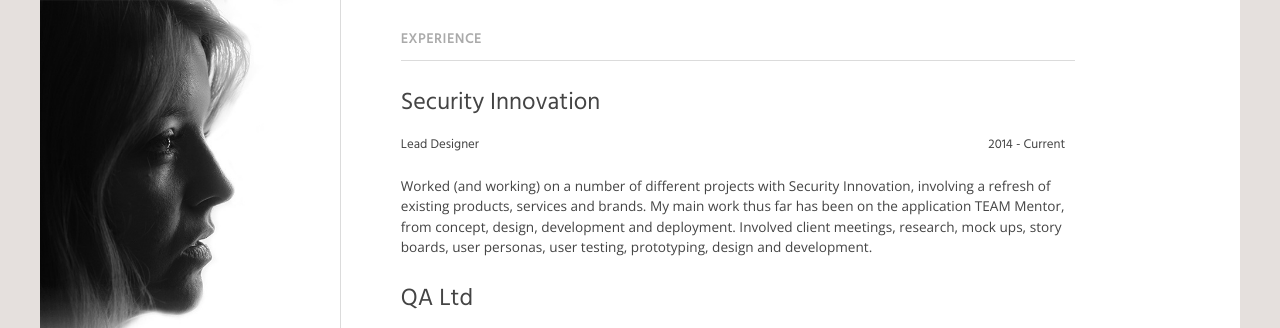
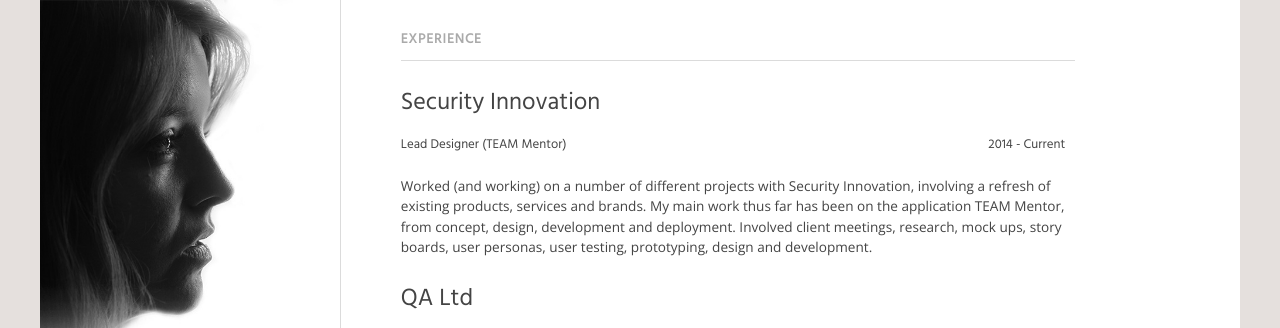
Before and after one commit to luchia/luchia.github.io, a Jekyll site: the page built from index.html, in a window 1280 px wide. Shown: the top 328 px of the page. Built offline with Jekyll 4.4.1, drawn with Linux system fonts in a browser that asks for light colours; Markdown is read by kramdown in place of the engine named in the settings; the list of posts is cut into pages by our own code.

Commit message:
update position

```diff
--- a/index.html
+++ b/index.html
@@ -8,7 +8,7 @@ layout: default
 	<article>
 		<h2 class="company">Security Innovation</h2>
 		<ul class="minor-info">
-			<li><h3 class="position">Lead Designer</h3></li>
+			<li><h3 class="position">Lead Designer (TEAM Mentor)</h3></li>
 			<li><h3 class='time-spent'>2014 - Current</p></li>
 		</ul>
 		<p>Worked (and working) on a number of different projects with Security Innovation, involving a refresh of existing products, services and brands. My main work thus far has been on the application TEAM Mentor, from concept, design, development and deployment. Involved client meetings, research, mock ups, story boards, user personas, user testing, prototyping, design and development.</p>
```
Also changed, not shown: 1 other file.
